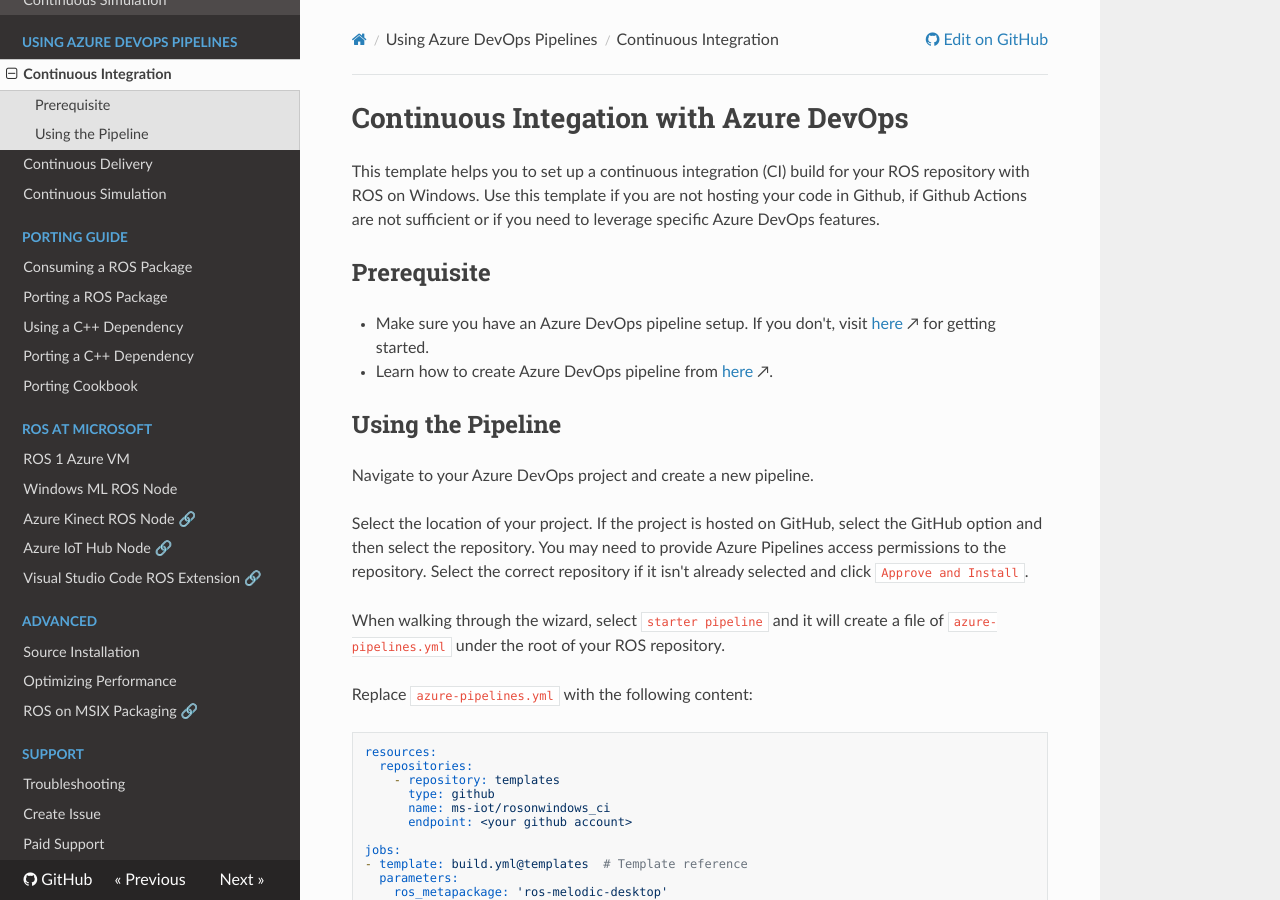
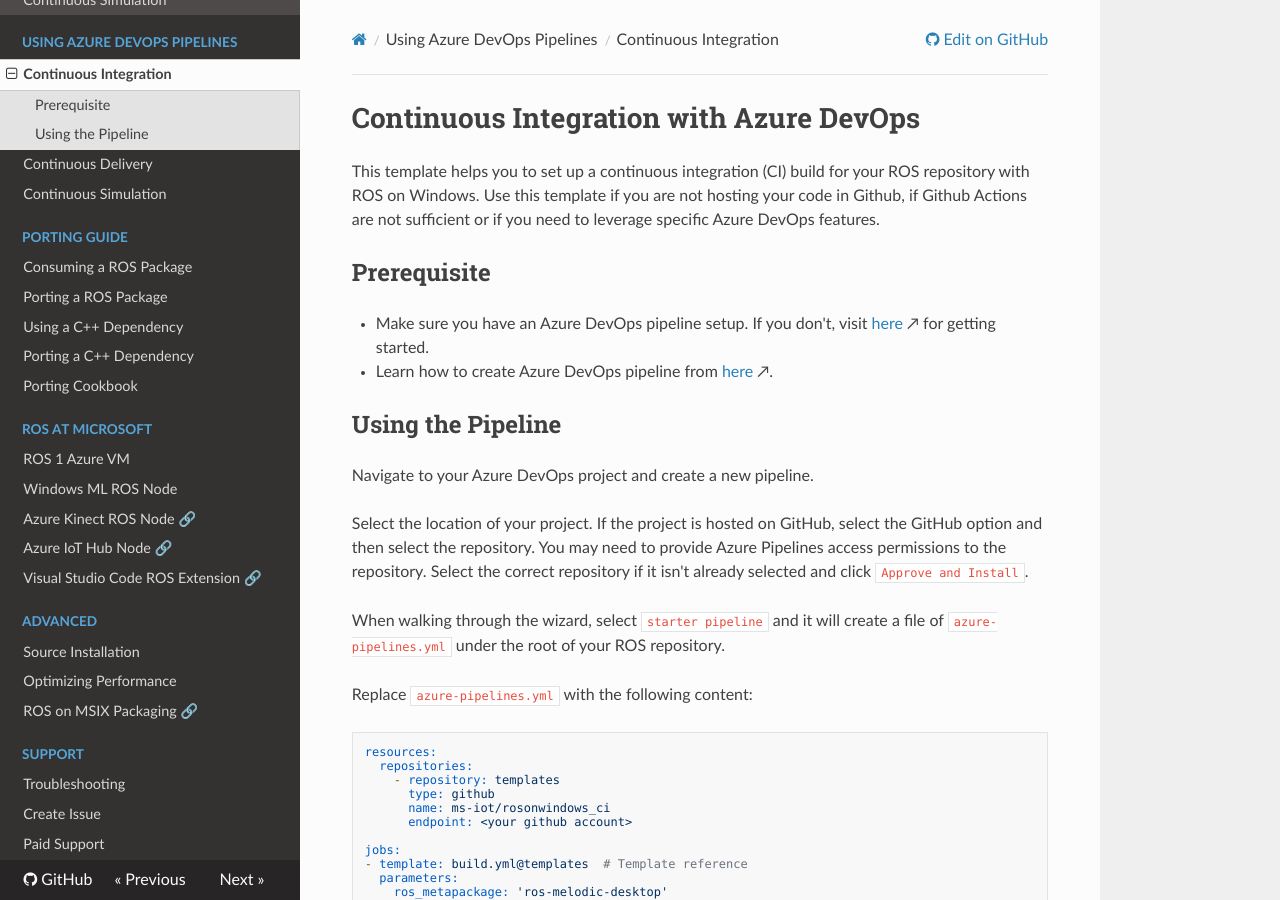
Before and after one commit to ms-iot/ROSOnWindows, an MkDocs documentation site: the page built from docs/GettingStarted/AzureSetupCI.md, in a window 1280 px wide and 900 px high. Built offline with MkDocs 1.6.1, drawn with Linux system fonts in a browser that asks for light colours; nearby versions of some CDN libraries.

Commit message:
Update AzureSetupCI.md

```diff
--- a/docs/GettingStarted/AzureSetupCI.md
+++ b/docs/GettingStarted/AzureSetupCI.md
@@ -1,4 +1,4 @@
-# Continuous Integation with Azure DevOps
+# Continuous Integration with Azure DevOps
 This template helps you to set up a continuous integration (CI) build for your ROS repository with ROS on Windows. Use this template if you are not hosting your code in Github, if Github Actions are not sufficient or if you need to leverage specific Azure DevOps features.
 
 ## Prerequisite
```
